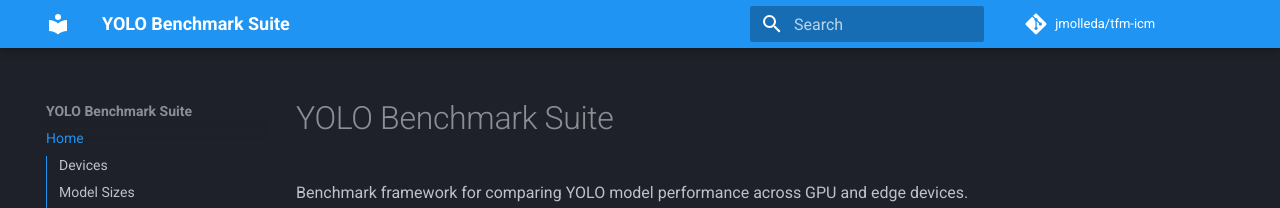
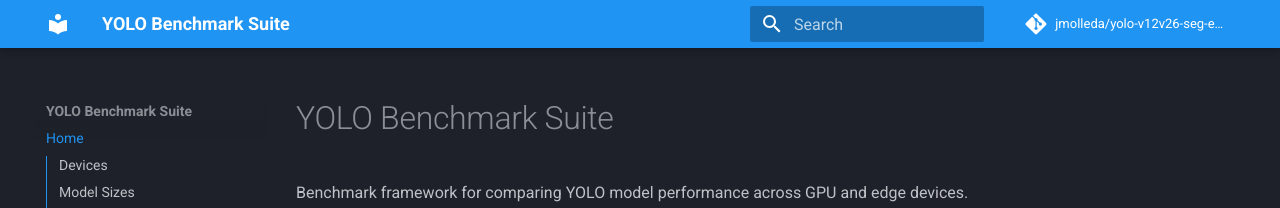
Before and after one commit to jmolleda/yolo-v12v26-seg-edge, an MkDocs documentation site: the page built from docs/index.md, in a window 1280 px wide. Shown: the top 208 px of the page. Built offline with MkDocs 1.6.1 and Material for MkDocs 9.7.7, drawn with Linux system fonts in a browser that asks for light colours; comment, search, counter and statistics services are not loaded.

Commit message:
Update repo URLs after rename to yolo-v12v26-seg-edge

```diff
--- a/mkdocs.yml
+++ b/mkdocs.yml
@@ -1,8 +1,8 @@
 site_name: YOLO Benchmark Suite
 site_description: Benchmark framework for comparing YOLO model performance across GPU and edge devices
-site_url: https://jmolleda.github.io/tfm-icm/
-repo_url: https://github.com/jmolleda/tfm-icm
-repo_name: jmolleda/tfm-icm
+site_url: https://jmolleda.github.io/yolo-v12v26-seg-edge/
+repo_url: https://github.com/jmolleda/yolo-v12v26-seg-edge
+repo_name: jmolleda/yolo-v12v26-seg-edge
 
 theme:
   name: material
```
